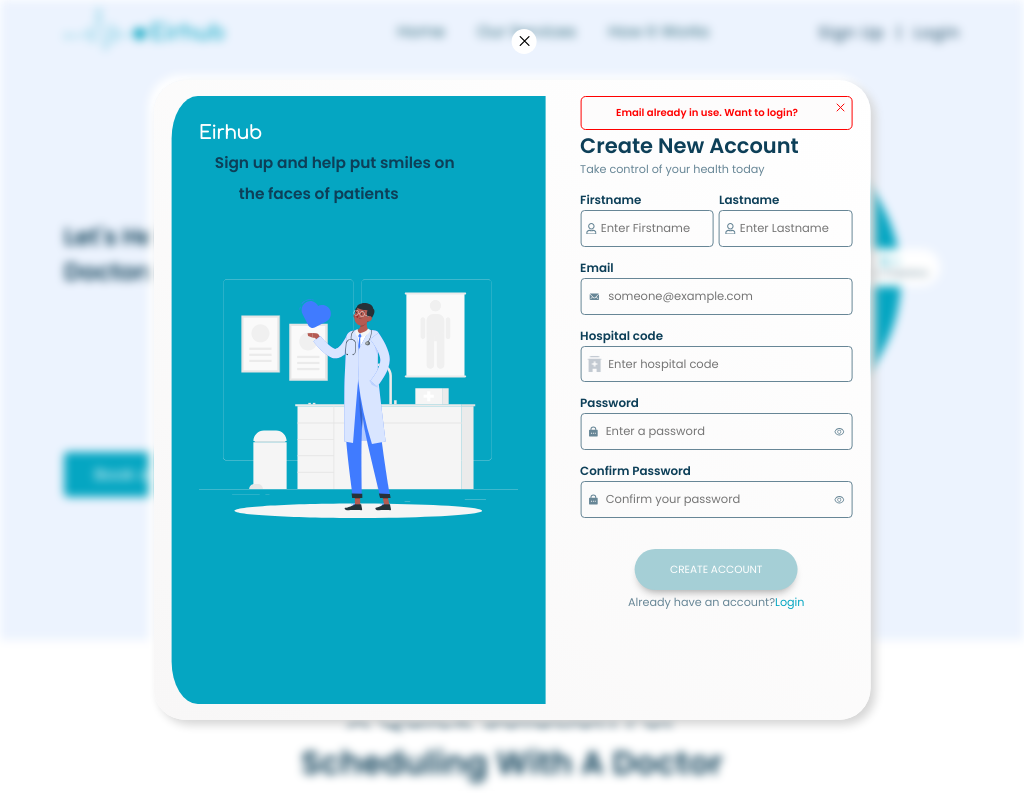
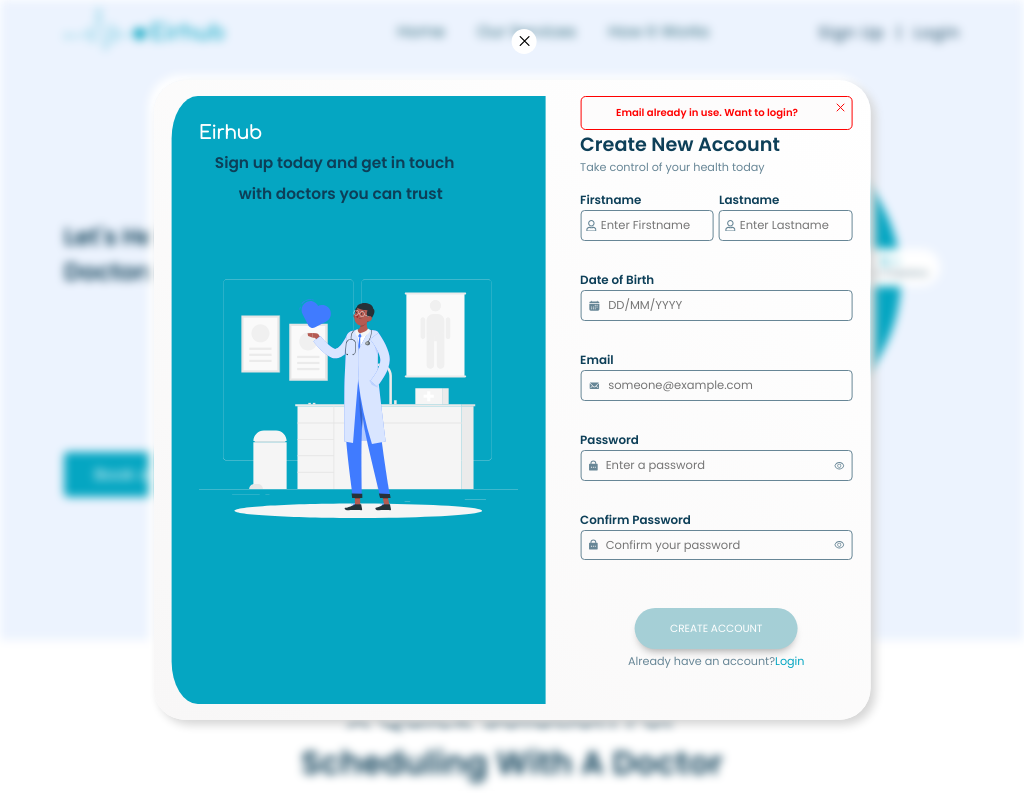
Before and after one commit to Silicon-Valley00/eirhub-frontend, a React (Create React App) app in the folder client/: page /landing-page in a window 1024 px wide. Both pictures are taken after a click on the item "Sign Up". Built offline with nearby package versions, Linux system fonts and the light colour scheme.

Commit message:
create doctor signup modal

```diff
--- a/client/src/Pages/Registration page/Registration.js
+++ b/client/src/Pages/Registration page/Registration.js
@@ -1,7 +1,7 @@
 import React, { useState, useRef } from 'react';
 import Signup from './components/Signup';
 import Login from './components/Login';
-import DoctorSignup from './components/DoctorSignup'
+// import DoctorSignup from './components/DoctorSignup'
 import axios from 'axios';
 
 // Database configuration
@@ -298,7 +298,7 @@ function Registration(props) {
             handleRegisterPassword={handleRegisterPassword}
             handleRegisterPasswordConfirm={handleRegisterPasswordConfirm}
          />
-         <DoctorSignup
+         {/* <DoctorSignup
             modalSignup={props.modalSignup}
             handleModalLogin={props.handleModalLogin}
             handleModalsClose={props.handleModalsClose}
@@ -324,7 +324,7 @@ function Registration(props) {
             handleRegisterHospitalCode={handleRegisterHospitalCode}
             handleRegisterPassword={handleRegisterPassword}
             handleRegisterPasswordConfirm={handleRegisterPasswordConfirm}
-         />
+         /> */}
       </>
    );
 }
--- a/client/src/Pages/Registration page/components/DoctorSignup.js
+++ b/client/src/Pages/Registration page/components/DoctorSignup.js
@@ -10,7 +10,6 @@ import { BiLoaderAlt } from 'react-icons/bi';
 import hospital from '../../../assets/hospital.svg'
 
 function DoctorSignup(props) {
-    console.log(props)
     // handles button changes
     const [btnValue, setBtnValue] = useState('Create Account');
     const [btnActive, setBtnActive] = useState(false);
@@ -28,7 +27,7 @@ function DoctorSignup(props) {
             <div
                 id={styles.signupContent}
                 // className={styles.active}
-                className={props.modalSignup ? styles.active : ''}
+                // className={props.modalSignup ? styles.active : ''}
             >
                 <div
                     className={styles.closeModal}
@@ -181,7 +180,7 @@ function DoctorSignup(props) {
                                     }
                                 >
                                     <i>
-                                        <img src={hospital} alt=""/>
+                                        <img src={hospital} id={styles.hospital} alt=""/>
                                     </i>
                                     <input
                                         type="text"
--- a/client/src/Pages/Registration page/components/Login.module.css
+++ b/client/src/Pages/Registration page/components/Login.module.css
@@ -113,7 +113,7 @@ form {
    width: 100%;
    font-size: 0.8rem;
    font-weight: 650;
-   margin-top: 0.8rem;
+   /* margin-top: 0.8rem; */
 }
 .passwordReset {
    color: var(--light-blue);
@@ -317,7 +317,9 @@ p.link {
 }
 
 .errorMessageBox {
-   /* height: 1rem; */
+   font-size: 12px;
+   padding-top: 0;
+   height: 2rem;
    width: 100%;
    display: flex;
    align-items: center;
@@ -343,7 +345,7 @@ p.link {
 
 .noErrorMessageBox {
    width: 100%;
-   height: 1rem;
+   height: 2rem;
 }
 
 .noErrorMessageBox i {
--- a/client/src/Pages/Registration page/components/Signup.js
+++ b/client/src/Pages/Registration page/components/Signup.js
@@ -25,7 +25,7 @@ function Signup(props) {
       <div className={styles.signupBody}>
          <div
             id={styles.signupContent}
-            // className={props.modalSignup ? styles.active : ''}
+            className={props.modalSignup ? styles.active : ''}
          >
             <div
                className={styles.closeModal}
--- a/client/src/Pages/Registration page/components/signup.module.css
+++ b/client/src/Pages/Registration page/components/signup.module.css
@@ -457,13 +457,13 @@
 
 .errorMessageBox {
    width: 100%;
-   height: 1rem;
+   height: 0.7rem;
    display: flex;
    align-items: center;
    justify-content: space-between;
    font-size: 0.6rem;
    color: red;
-   margin-top: -2%;
+   /* margin-top: -2%; */
 }
 .errorMessageBox p {
    color: red;
@@ -480,8 +480,8 @@
 
 .noErrorMessageBox {
    width: 100%;
-   height: 1rem;
-   margin-top: -2%;
+   height: 0.7rem;
+   /* margin-top: -2%; */
 }
 .noErrorMessageBox i {
    display: none;
@@ -639,13 +639,13 @@
       font-size: 60%;
    }
    .errorMessageBox {
-      height: 5%;
+      height: 0.7rem;
       /* font-size: 55%; */
-      margin-top: -1.1rem;
+      /* margin-top: -1.1rem; */
    }
    .noErrorMessageBox {
-      height: 5%;
-      margin-top: -1.1rem;
+      height: 0.7rem;
+      /* margin-top: -1.1rem; */
    }
 }
 @media only screen and (min-width: 769px) and (max-width: 1024px) {
@@ -710,7 +710,7 @@
       height: 6%;
    }
    .signupFormTitle h3 {
-      font-size: 150%;
+      font-size: 1.2rem;
       font-weight: 700;
    }
    .signupFormTitle p {
@@ -723,7 +723,7 @@
    }
 
    .signupFormBox {
-      height: 12%;
+      height: 10%;
    }
    .signupFormBox label {
       position: relative;
@@ -745,7 +745,7 @@
       font-size: 0.8rem;
    }
    .signupFormBoxNames {
-      height: 12%;
+      height: 10%;
    }
    .signupFormBoxName label {
       position: relative;
@@ -802,16 +802,17 @@
       font-size: 80%;
    }
    .errorMessageBox {
-      height: 5%;
+      height: 1.8rem;
       /* font-size: 55%; */
-      margin-top: -1.4rem;
+      margin-top: -0.3rem;
       padding: 0.9rem 0;
    }
    .noErrorMessageBox {
-      height: 5%;
-      margin-top: -1.4rem;
-      padding: 0.9rem 0;
+      height: 1.8rem;
+      /* margin-top: -1.4rem; */
+      /* padding: 0.9rem 0; */
    }
+
 }
 @media only screen and (min-width: 481px) and (max-width: 768px) {
    #signupContent {
@@ -949,19 +950,19 @@
       font-size: 85%;
    }
    .errorMessageBox {
-      height: 5%;
+      height: 1.8rem;
       /* font-size: 40%; */
-      margin-top: -1.4rem;
+      margin-top: -1rem;
       padding: 0.9rem 0;
    }
    .noErrorMessageBox {
-      height: 5%;
-      margin-top: -1.4rem;
+      height: 1.8rem;
+      margin-top: -1rem;
       padding: 0.9rem 0;
    }
 }
 
-@media only screen and (min-width: 320px) and (max-width: 480px) {
+@media only screen and (max-width: 480px) {
    #signupContent {
       font-size: 12px;
       width: 90%;
@@ -1000,7 +1001,7 @@
    }
 
    .signupFormTitle h3 {
-      font-size: 170%;
+      font-size: 1rem;
       font-weight: 700;
    }
    .signupFormTitle p {
@@ -1098,13 +1099,15 @@
       font-size: 90%;
    }
    .errorMessageBox {
-      height: 5%;
-      margin-top: -1.7rem;
+      font-size: 0.7rem;
+      height: 1rem;
+      margin-top: -1.5rem;
       padding: 1rem 0;
    }
    .noErrorMessageBox {
-      height: 5%;
-      margin-top: -1rem;
+      font-size: 0.7rem;
+      height: 1rem;
+      margin-top: -1.5rem;
       padding: 1rem 0;
    }
 }
--- a/client/src/index.js
+++ b/client/src/index.js
@@ -5,7 +5,7 @@ import { BrowserRouter } from 'react-router-dom';
 
 // Testing out the doctor signup modal
 // Saw this as the least complicated way
-import DoctorSignup from './Pages/Registration page/components/DoctorSignup'
+// import DoctorSignup from './Pages/Registration page/components/DoctorSignup'
 
 const root = ReactDOM.createRoot(document.getElementById('root'));
 root.render(
```
